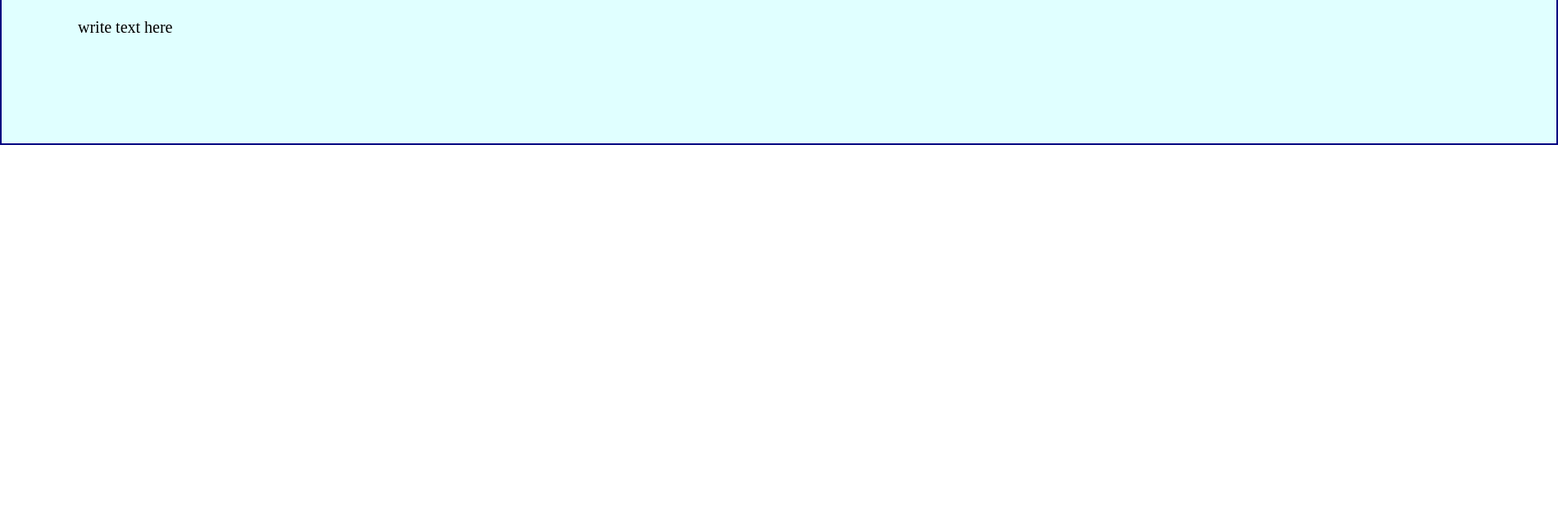
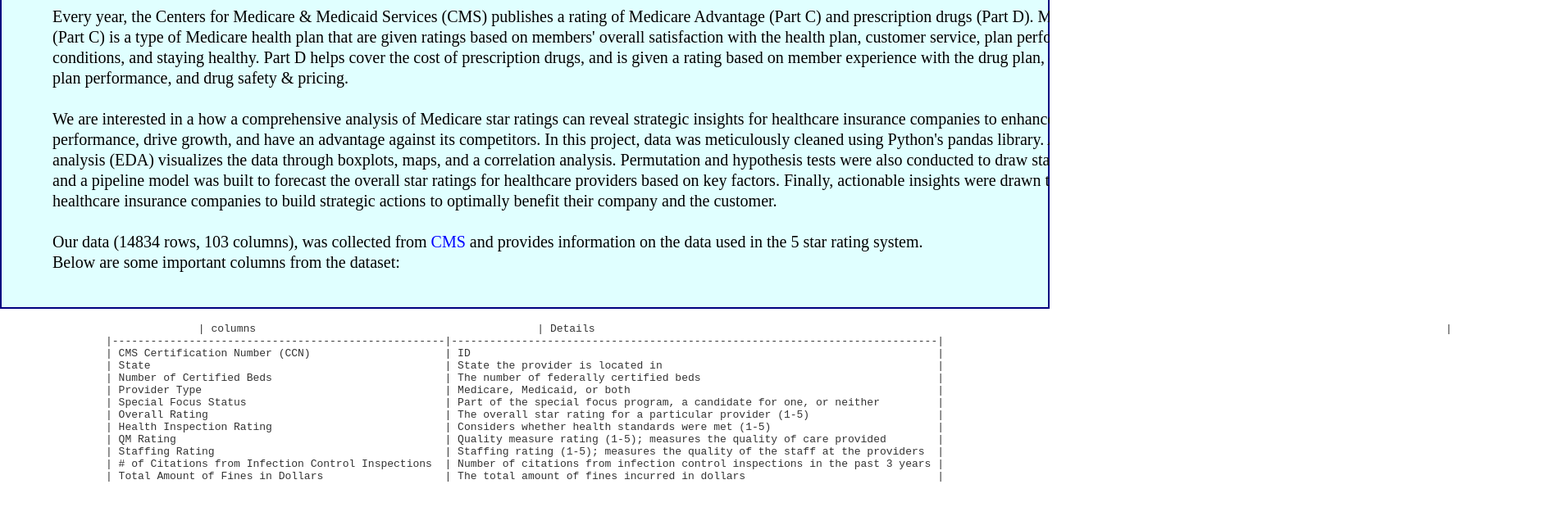
Before and after one commit to heiditam/medicare_stars_website, a Svelte app in the folder svelte-app/: page / in a window 1280 px wide. Shown: the part 419-1038 px from the top of the page at 82% size, 1900 px wide, since content can reach past the window. Before the commit the page ends 800 px from the top, so only its background shows below. Built offline with nearby package versions, Linux system fonts and the light colour scheme.

Commit message:
thu sept 5 5:55 pm

```diff
--- a/svelte-app/src/App.svelte
+++ b/svelte-app/src/App.svelte
@@ -3,17 +3,76 @@
 </script>
 
 <main>
-	<svg width='1900' height='250'>
+	<svg width='100%' height='250'>
 		<rect width="100%" height="100%" style="fill:lightblue; stroke:navy; stroke-width:4px;" />
-		<text x= 24% y = 75% fill = 'navy' font-family='Latos' font-size= 75px>Medicare Star Insights</text>
-		<text x= 30% y = 90% fill = 'darkblue' font-family='Latos' font-size= 20px font-style='italic'>A Healthcare Machine Learning Project by Heidi Tam</text>
+		<text x= 30% y = 75% fill = 'navy' font-family='Latos' font-size= 75px>Medicare Star Insights</text>
+		<text x= 37% y = 90% fill = 'darkblue' font-family='Latos' font-size= 20px font-style='italic'>A Healthcare Machine Learning Project by Heidi Tam</text>
 	</svg>
 	<h2>Data Analysis</h2>
-	<svg width='1900' height='250'>
-		<rect class = 'rectangle' width="100%" height="100%" style="fill:lightcyan; stroke:navy; stroke-width:4px; " />
-		<text x= 5% y = 25% fill = 'navy' font-family='Latos' font-size= 35px>Data Cleaning</text>
-		<text x= 5% y = 45% fill = 'black' font-family='Latos' font-size= 20px>write text here</text>
+	<svg width='100%' height='450'>
+		<rect width="100%" height="100%" style="fill:lightcyan; stroke:navy; stroke-width:4px; " />
+		<text x= 5% y = 50 fill = 'navy' font-family='Latos' font-size= 35px>Introduction</text>
+		<text x= 5% y = 100 fill = 'black' font-family='Latos' font-size= 20px>
+			Every year, the Centers for Medicare & Medicaid Services (CMS) publishes a rating of Medicare Advantage (Part C) and
+			prescription drugs (Part D). Medicare Advantage
+		</text>
+		<text x= 5% y = 125 fill = 'black' font-family='Latos' font-size= 20px>
+			(Part C) is a type of Medicare health plan that are given ratings based on members' overall satisfaction with the health
+			 plan, customer service, plan performance, chronic
+		</text>
+		<text x= 5% y = 150 fill = 'black' font-family='Latos' font-size= 20px>
+			 conditions, and staying healthy. Part D helps cover the cost of prescription drugs, and is given a rating
+			based on member experience with the drug plan, customer service,
+		</text>
+		<text x= 5% y = 175 fill = 'black' font-family='Latos' font-size= 20px>
+			plan performance, and drug safety & pricing.
+		</text>
+		<text x= 5% y = 225 fill = 'black' font-family='Latos' font-size= 20px> <!-- +50 px down for paragraph gap-->
+			We are interested in a how a comprehensive analysis of Medicare star ratings can reveal strategic insights for
+			healthcare insurance companies to enhance operational
+		</text>
+		<text x= 5% y = 250 fill = 'black' font-family='Latos' font-size= 20px>
+			performance, drive growth, and have an advantage against its competitors. In this project, data was
+			meticulously cleaned using Python's pandas library. An exploratory data
+		</text>
+		<text x= 5% y = 275 fill = 'black' font-family='Latos' font-size= 20px>
+			 analysis (EDA) visualizes the data through boxplots, maps, and a correlation analysis.
+			Permutation and hypothesis tests were also conducted to draw statistical inferences,
+		</text>
+		<text x= 5% y = 300 fill = 'black' font-family='Latos' font-size= 20px>
+			and a pipeline model was built to forecast the overall star ratings for healthcare
+			providers based on key factors. Finally, actionable insights were drawn to create opportunities
+		</text>
+		<text x= 5% y = 325 fill = 'black' font-family='Latos' font-size= 20px>
+			 healthcare insurance companies to build strategic actions to optimally benefit their company and the customer.
+		</text>
+
+		<text x= 5% y = 375 fill = 'black' font-family='Latos' font-size= 20px>
+			Our data (14834 rows, 103 columns), was collected from <a href="https://data.cms.gov/provider-data/dataset/4pq5-n9py#data-table">
+			<tspan style="fill: blue;">CMS</tspan></a> and provides information on the data used in the 5 star rating system.
+	   </text>
+
+	   <text x= 5% y = 400 fill = 'black' font-family='Latos' font-size= 20px>
+		Below are some important columns from the dataset:
+   		</text>
+
 	</svg>
+
+	<pre><code>                               | columns			                    | Details																	  |
+|----------------------------------------------------|----------------------------------------------------------------------------|
+| CMS Certification Number (CCN)                     | ID                                                                         |
+| State                                              | State the provider is located in                                           |
+| Number of Certified Beds                           | The number of federally certified beds                                     |
+| Provider Type                                      | Medicare, Medicaid, or both                                                |
+| Special Focus Status                               | Part of the special focus program, a candidate for one, or neither         |
+| Overall Rating                                     | The overall star rating for a particular provider (1-5)                    |
+| Health Inspection Rating                           | Considers whether health standards were met (1-5)                          |
+| QM Rating                                          | Quality measure rating (1-5); measures the quality of care provided        |
+| Staffing Rating                                    | Staffing rating (1-5); measures the quality of the staff at the providers  |
+| # of Citations from Infection Control Inspections  | Number of citations from infection control inspections in the past 3 years |
+| Total Amount of Fines in Dollars                   | The total amount of fines incurred in dollars                              |
+
+	</code></pre>
 
 </main>
 
```
